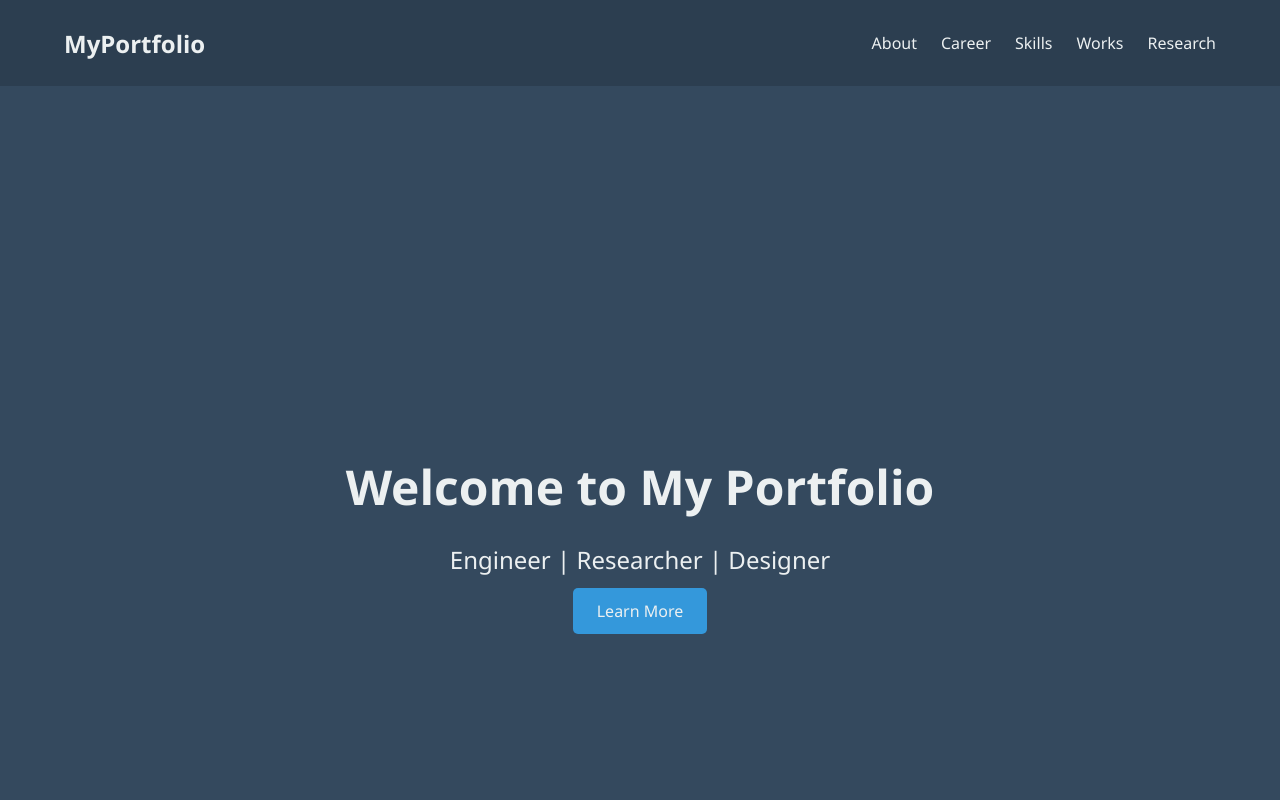
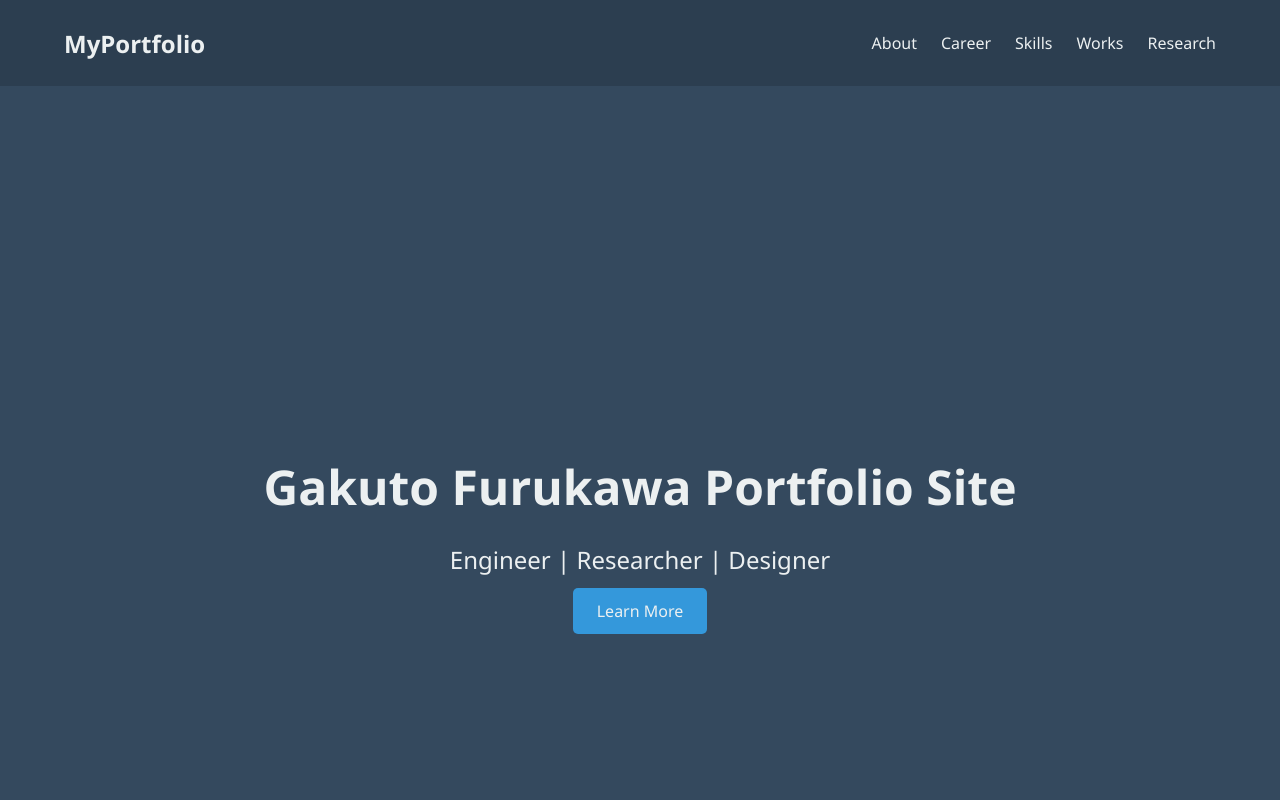
Before and after one commit to gakutofurukawa/gakutofurukawa.github.io, a Vue app: page / in a window 1280 px wide. Shown: the top 800 px of the page. Built offline with nearby package versions, Linux system fonts and the light colour scheme; the HTML template or start-up script is replaced by a standard one.

Commit message:
内容を追加

```diff
--- a/src/views/HomePage.vue
+++ b/src/views/HomePage.vue
@@ -1,7 +1,7 @@
 <template>
   <div class="home">
     <section class="hero">
-      <h1>Welcome to My Portfolio</h1>
+      <h1>Gakuto Furukawa Portfolio Site</h1>
       <p>Engineer | Researcher | Designer</p>
       <router-link to="/about" class="btn">Learn More</router-link>
     </section>
```
